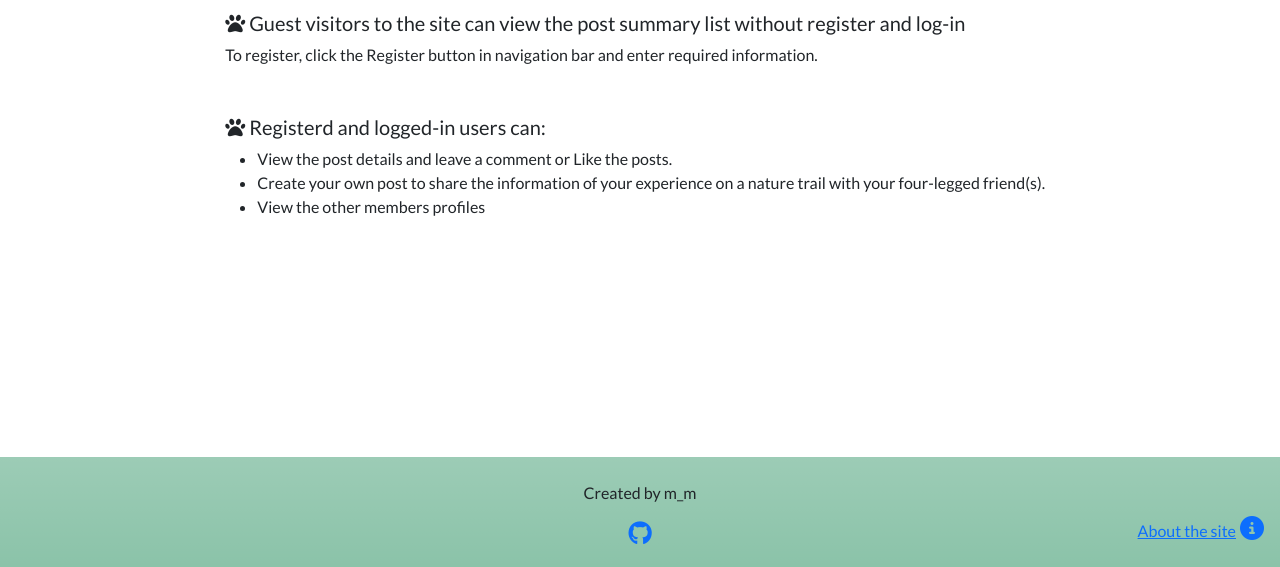
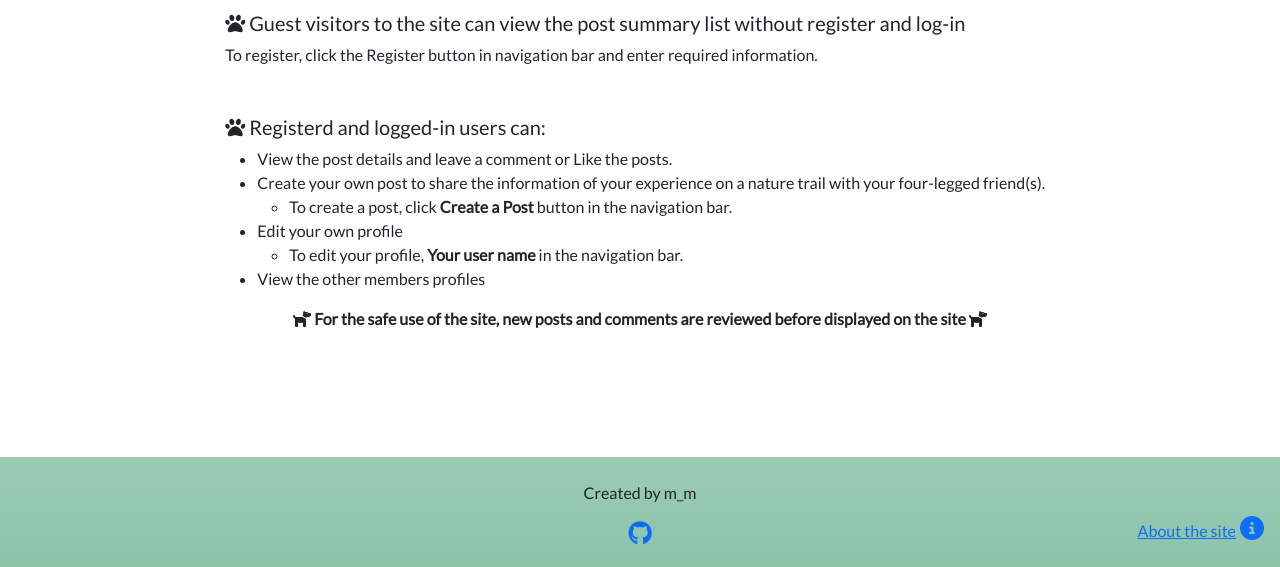
Before and after one commit to mwmlln/tails-on-trails, a Django app: page /about/ in a window 1280 px wide. Shown: the part 233-800 px from the top of the page. Run offline with Django 3.2, Linux system fonts and the light colour scheme; some libraries are stand-ins or nearby versions.

Commit message:
ADD: bried instruction on creating posts/comments in about the site page

```diff
--- a/templates/about.html
+++ b/templates/about.html
@@ -7,20 +7,33 @@
     <main>
         <div class="container col-12 col-md-8 offset-md-2">
             <h1 class="text-center mt-3">About this site</h1>
-            <h4 class="mt-3">This site is intended to provide a safe space for sharing information on dog friendly nature trails in
+            <h4 class="mt-3">This site is intended to provide a safe space for sharing information on dog friendly
+                nature trails in
                 Ireland.</h4>
             <h5 class="mt-5"><span><i class="fas fa-paw"></i></span>
-                 Guest visitors to the site can view the post summary list without register and log-in</h5>
-                <p>To register, click the Register button in navigation bar and enter required information.</p>
+                Guest visitors to the site can view the post summary list without register and log-in</h5>
+            <p>To register, click the Register button in navigation bar and enter required information.</p>
 
             <h5 class="mt-5"><span><i class="fas fa-paw"></i></span>
                 Registerd and logged-in users can:</h5>
             <ul>
-                <li class="paw_list" >View the post details and leave a comment or Like the posts.</li>
-                <li class="paw_list" >Create your own post to share the information of your experience on a nature trail with your four-legged friend(s).</li>
-                <li class="paw_list" >View the other members profiles</li>
-
+                <li class="paw_list">View the post details and leave a comment or Like the posts.</li>
+                <li class="paw_list">Create your own post to share the information of your experience on a nature trail
+                    with your four-legged friend(s).
+                    <ul>
+                        <li>To create a post, click <strong>Create a Post</strong> button in the navigation bar.</li>
+                    </ul>
+                </li>
+                <li>Edit your own profile
+                    <ul>
+                        <li>To edit your profile, <strong>Your user name</strong> in the navigation bar.</li>
+                    </ul>
+                </li>
+                <li class="paw_list">View the other members profiles</li>
             </ul>
+            <p class="fw-bold text-center mt-3 mb-3"> <i class="fas fa-dog"></i>
+                 For the safe use of the site, new posts and comments are reviewed before displayed on
+                the site <i class="fas fa-dog"></i></p>
 
 
         </div>
```
